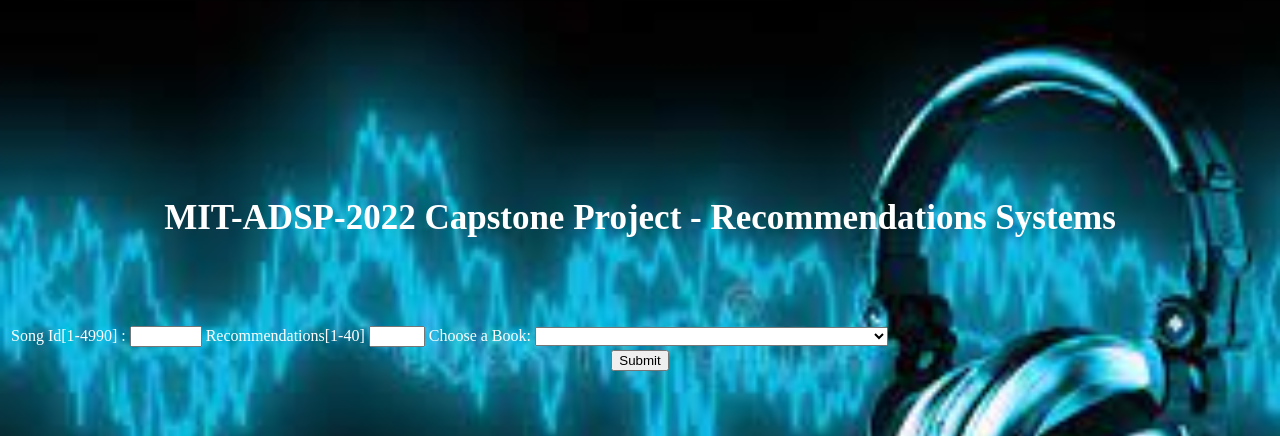
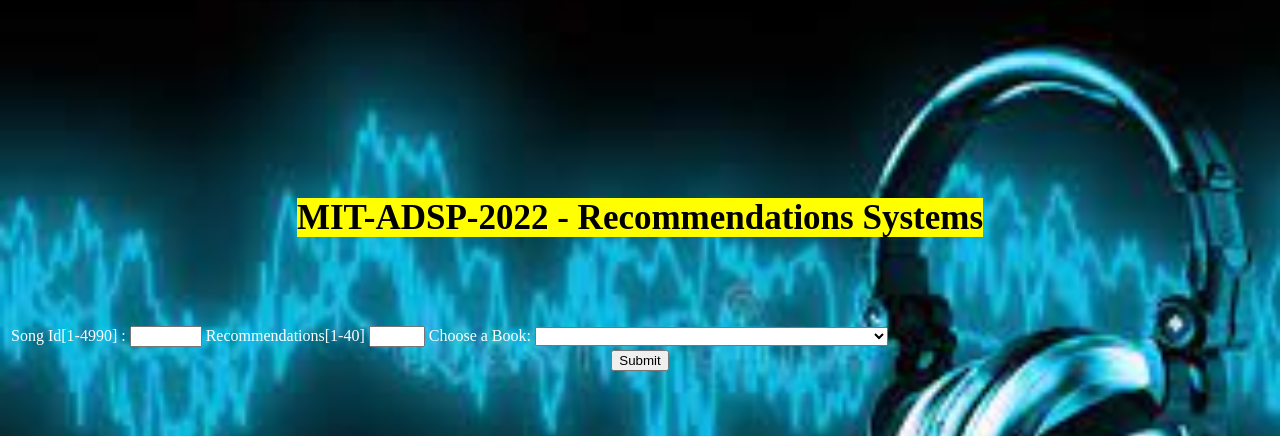
Before and after one commit to mpconsultant/mitadsp-2022-capstone, a Flask app: page / in a window 1280 px wide. Shown: the top 436 px of the page. Run offline with Flask 2, Linux system fonts and the light colour scheme; parts of the project's set-up code (start-up, migrations or seed data) failed here and were passed over.

Commit message:
Add files via upload

```diff
--- a/templates/index.html
+++ b/templates/index.html
@@ -12,12 +12,12 @@
 <body>
   <div id="image" style="background:url(/static/images/music.jpg) center / cover no-repeat fixed;"></div>
 
-  <h3><bold>MIT-ADSP-2022 Capstone Project - Recommendations Systems</bold></h3>
+  <h3><mark>MIT-ADSP-2022 - Recommendations Systems</mark></h3>
 
 
   <form name="passdata" action="/about" method="post">
         <div>
-    <table>
+    <table class="center">
      <tr>
         <td>
 
```
